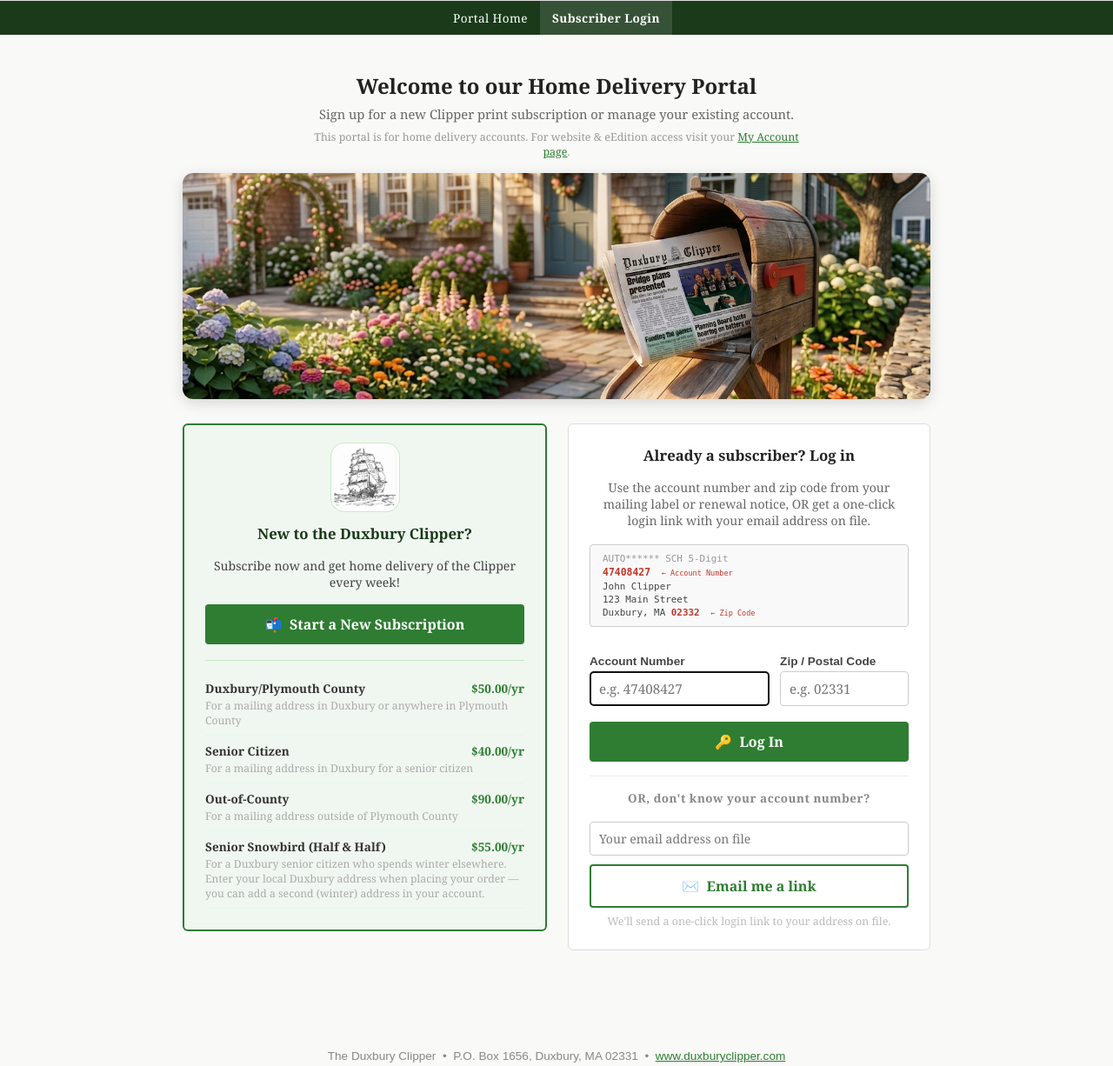
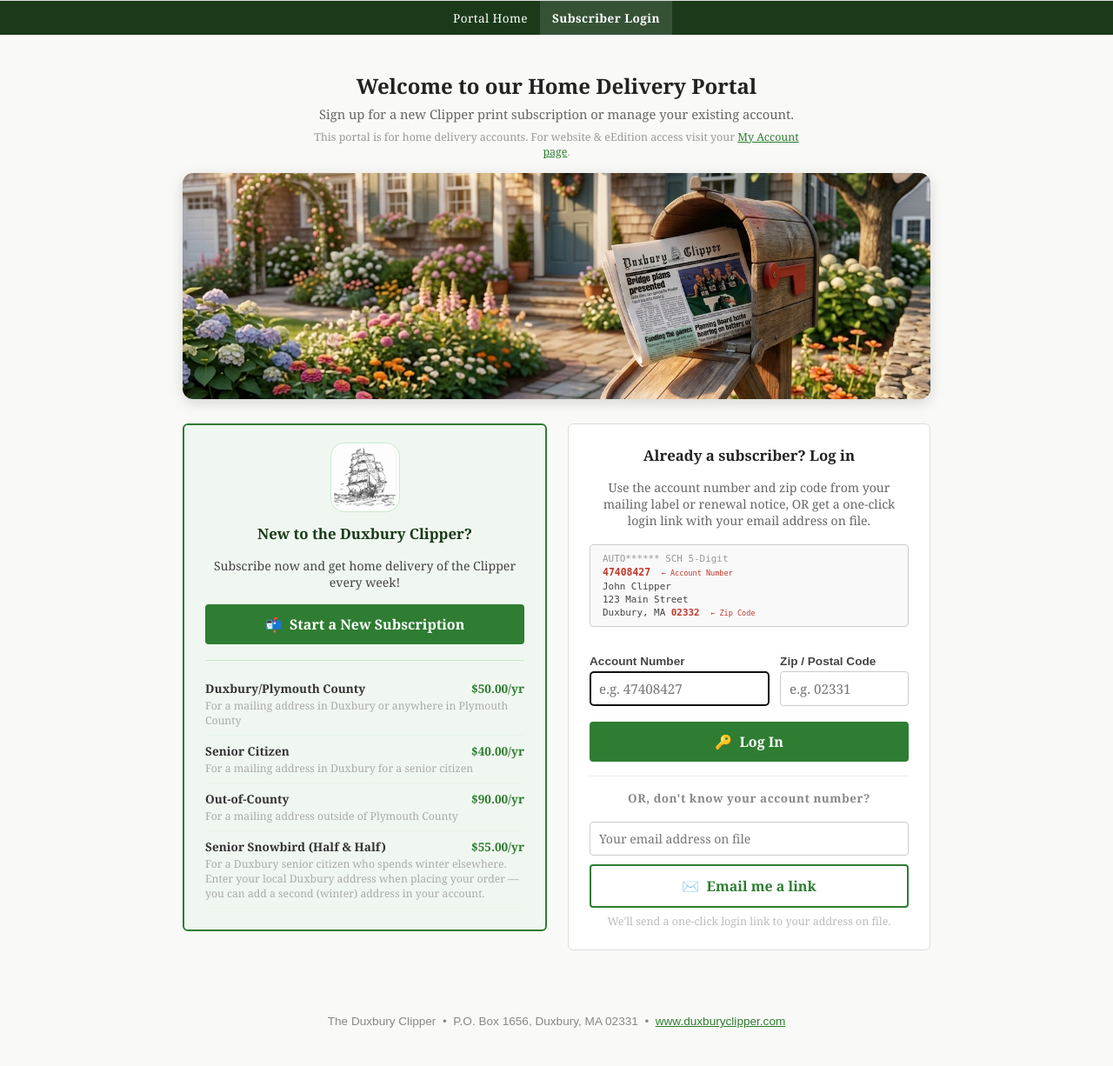
Before and after one commit to clipper-circ/clipper-circ, a Flask app: page /login in a window 1280 px wide. Shown: the part 427-1653 px from the top of the page at 87% size. After the commit the page ends 1609 px from the top, so only its background shows below. Run offline with Flask 3, Linux system fonts and the light colour scheme; some libraries are stand-ins or nearby versions.

Commit message:
Reduce bottom padding on page content area

```diff
--- a/portal/templates/base.html
+++ b/portal/templates/base.html
@@ -21,7 +21,7 @@
   .sitenav a.active { background: rgba(255,255,255,0.12); font-weight: 700; }
 
   /* Main content wrapper */
-  .page { max-width: 900px; margin: 32px auto; padding: 0 20px 60px; }
+  .page { max-width: 900px; margin: 32px auto; padding: 0 20px 20px; }
 
   /* Cards */
   .card { background: #fff; border: 1px solid #ddd; border-radius: 6px; padding: 24px; margin-bottom: 20px; }
```
